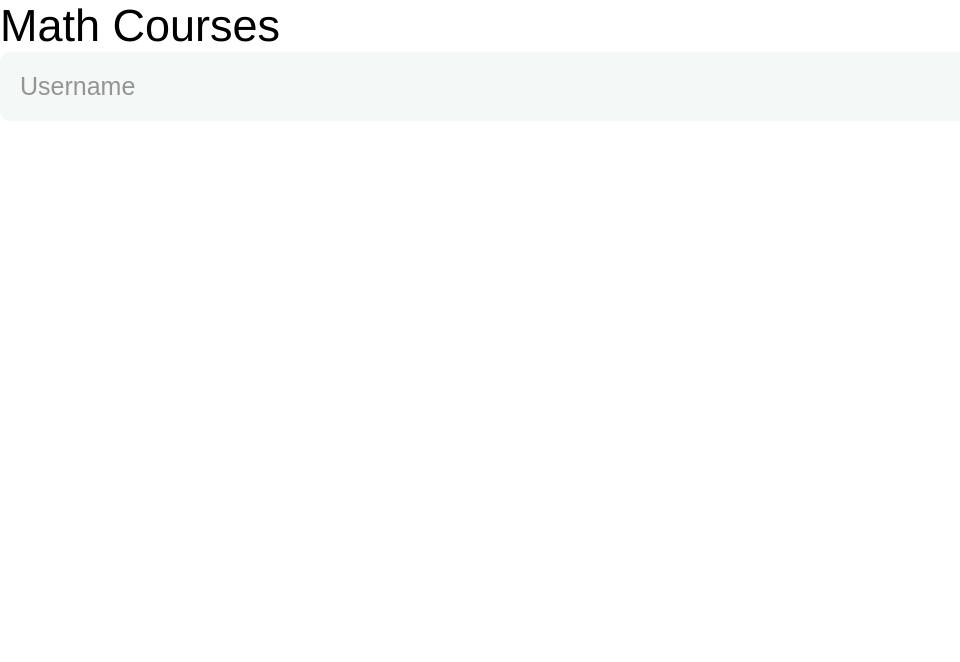
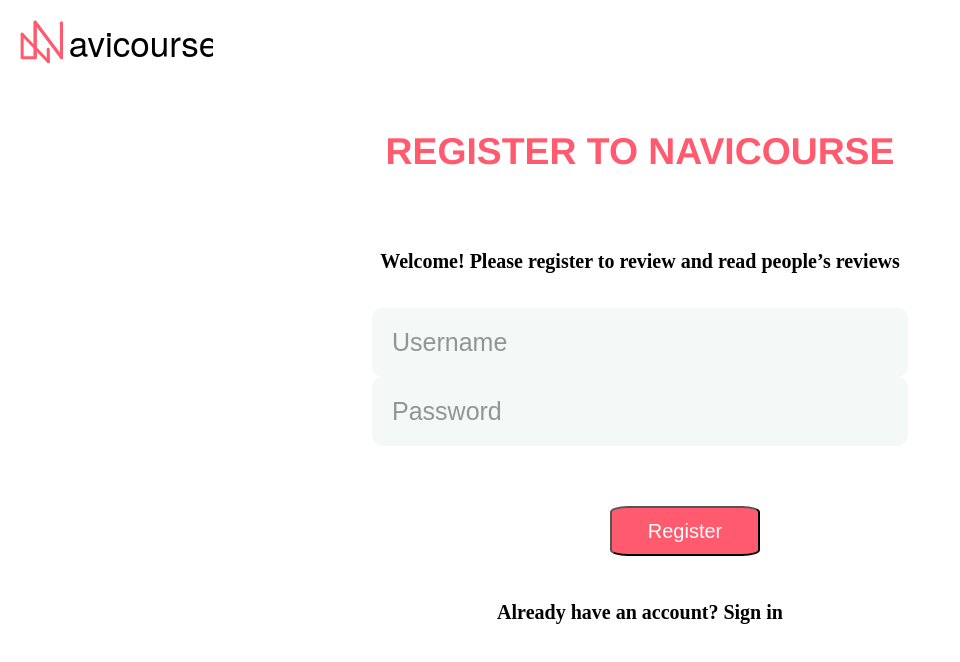
Before and after one commit to coding-hub-org/navicourse, a React (Create React App) app in the folder packages/frontend/: page / in a window 1280 px wide. Shown: the top 662 px of the page, without its empty margins (0-960 px from the left). Built offline with nearby package versions, Linux system fonts and the light colour scheme.

Commit message:
added register page

```diff
--- /dev/null
+++ b/packages/frontend/src/App.css
@@ -0,0 +1,9 @@
+
+
+.inputWrapper {
+    display: flex;
+    flex-direction: column;
+    align-items: center;
+    width: 50%;
+    margin: auto;
+}
--- a/packages/frontend/src/App.js
+++ b/packages/frontend/src/App.js
@@ -3,12 +3,24 @@ import React from "react";
 import { AuthButton } from "./components/Button";
 import { InputBlock } from "./components/InputBlock";
 import { Title } from "./components/Title";
+import Logo from "./assets/logo.svg"
+import "./App.css";
 
 function App() {
 	return (
-		<div>
-			<Title>Math Courses</Title>
-			<InputBlock type={"text"} placeholder={"Username"} />
+		<div style={{margin: "20px"}}>
+      <img style={{textAlign:"left"}} src={Logo} alt=""></img>
+			<Title>
+        <h5 style={{textAlign: "center", color: "#ff5a6e"}}>REGISTER TO NAVICOURSE</h5>
+        <h3 style={{textAlign: "center", fontFamily: "Times Roman", fontSize: "20px", padding: "15px", top: "100px", color: "Black"}}>Welcome! Please register to review and read people’s reviews</h3>
+
+      </Title>
+      <div className="inputWrapper">
+        <InputBlock style={{textAlign:"center "}} type={"text"} placeholder={"Username"}/>
+        <InputBlock style={{marginTop: "60px", marginLeft: "50px"}} type={"password"} placeholder={"Password"} style={{padding:"55px"}}/>
+      </div>
+      <button style={{textAlign: "center", backgroundColor: "#ff5a6e", color: "white", width:"150px", height:"50px", borderRadius:"12%", fontSize: "20px", padding: "0px", marginLeft: "590px", marginTop: "60px"}}>Register</button>
+      <h3 style={{textAlign: "center", fontFamily: "Times Roman", fontSize: "20px", padding: "25px", color: "Black"}}>Already have an account? Sign in</h3>
 		</div>
 	);
 }
```
Also changed, not shown: packages/frontend/src/assets/logo.svg (added).
